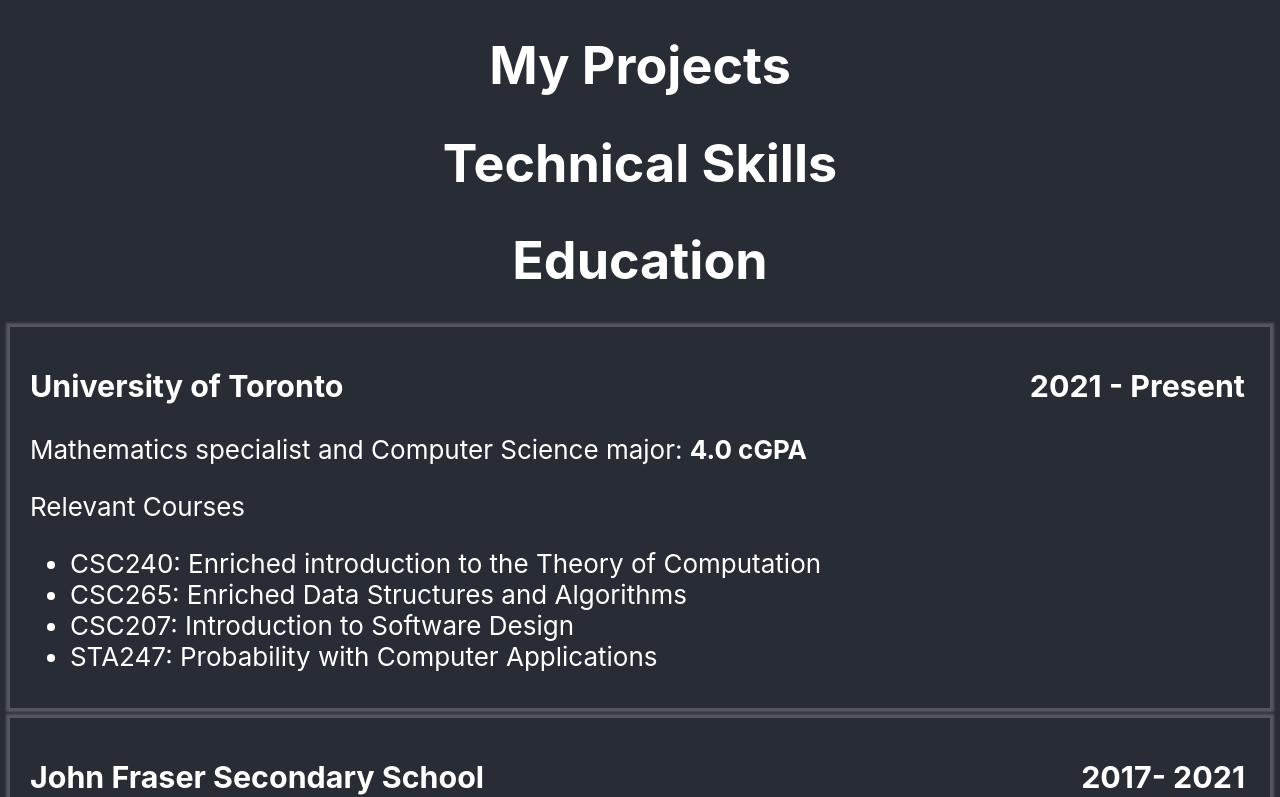
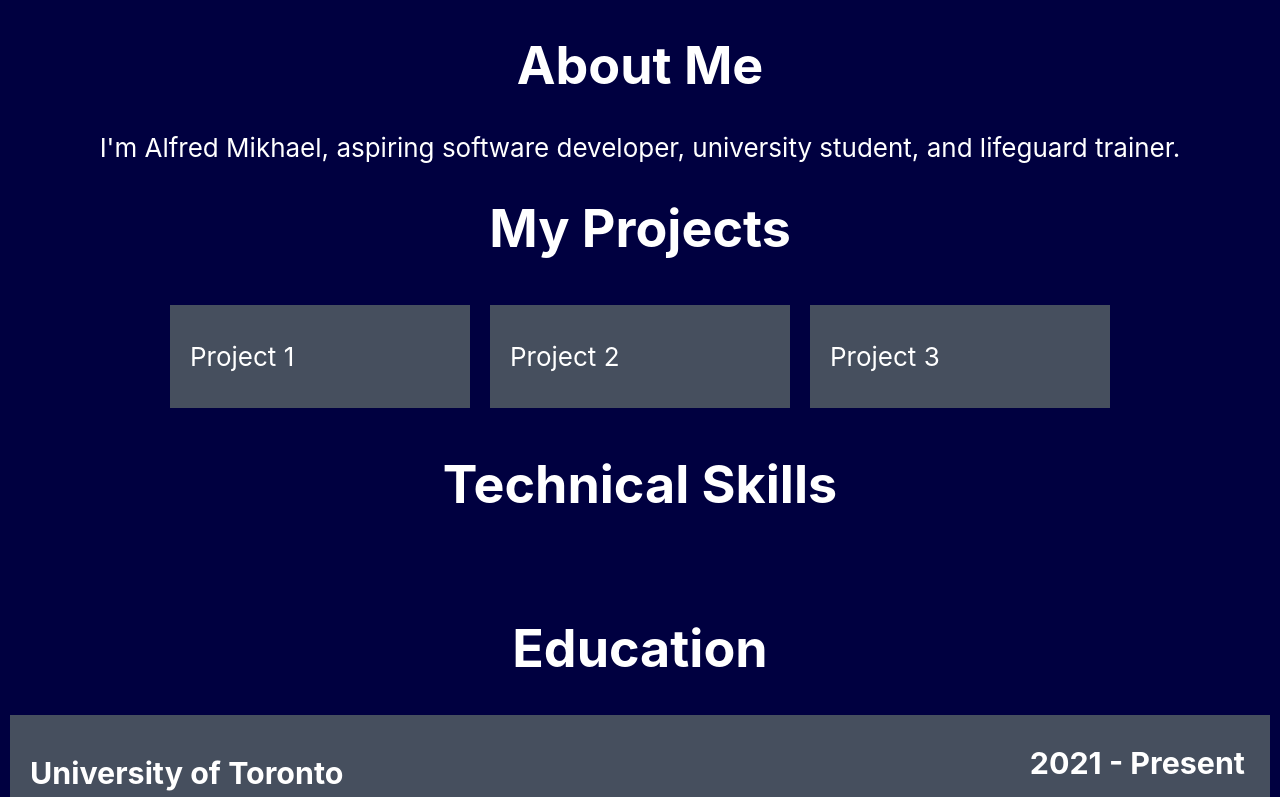
Before and after one commit to alfred-mikhael/alfred-mikhael.github.io, a React (Create React App) app: page / in a window 1280 px wide. Shown: the part 406-1203 px from the top of the page. Built offline with nearby package versions, Linux system fonts and the light colour scheme.

Commit message:
Extract Card into its own component

```diff
--- a/src/App.css
+++ b/src/App.css
@@ -3,7 +3,7 @@
 }
 
 .App-header {
-  background-color: #282c34;
+  background-color: #000040;
   min-height: 100vh;
   display: flex;
   flex-direction: column;
--- /dev/null
+++ b/src/components/card/Card.css
@@ -0,0 +1,28 @@
+.card {
+    text-align: left;
+    position: relative;
+    padding-left: 20px;
+    padding-top: 10px;
+    padding-bottom: 10px;
+    margin: 10px;
+    background-color: #464f5e;
+    /*box-shadow: 1px 1px 1px 2px rgba(255, 255, 255, 0.2);*/
+    transition: 0.3s;
+}
+
+.card:hover {
+    box-shadow: 0 0 2px 4px rgba(255, 255, 255, 0.3);
+    transition: 0.3s;
+}
+
+.card-header {
+    margin: 0;
+    padding: 0;
+}
+
+.right-align {
+    position: absolute;
+    top: 0;
+    right: 0;
+    margin-right: 25px;
+}
--- /dev/null
+++ b/src/components/card/Card.js
@@ -0,0 +1,15 @@
+import "./Card.css";
+
+
+const Card = ({ header, topRight, children }) => {
+    return (
+        <div className="card">
+            <div className="card-header">
+                {header} <span className="right-align"> {topRight} </span>
+            </div>
+            {children}
+        </div>
+    );
+}
+
+export default Card;
--- a/src/components/home/HomeScreen.css
+++ b/src/components/home/HomeScreen.css
@@ -2,7 +2,7 @@
     padding: 0;
     margin: 0;
     font-size: 6.5rem;
-    color: #a3b5d6;
+    /* color: #a3b5d6; */
 }
 
 .my-name {
@@ -40,7 +40,7 @@
 .icon-button:hover {
     width: 80px;
     height: 80px;
-    background-color: #a3b5d6;
+    background-color: #515968;
     border: none;
     display: inline-flex;
     align-items: center;
@@ -51,38 +51,20 @@
 
 ion-icon {
     font-size: 64px;
-    color: forestgreen;
-}
-
-.card {
-    text-align: left;
-    position: relative;
-    padding-left: 20px;
-    padding-top: 10px;
-    padding-bottom: 10px;
-    margin: 10px;
-    box-shadow: 0 0 2px 4px rgba(255, 255, 255, 0.2);
-    transition: 0.3s;
-}
-
-.card:hover {
-    box-shadow: 0 0 4px 8px rgba(255, 255, 255, 0.3);
-    transition: 0.3s;
-}
-
-.card-header {
-    margin: 0;
-    padding: 0;
-}
-
-.right-align {
-    position: absolute;
-    top: 0.1;
-    right: 0;
-    margin-right: 25px;
+    color: aquamarine;
 }
 
 .button-row {
     margin: none;
     padding: none;
 }
+
+.grid {
+    display: grid;
+    justify-content: center;
+    grid-template-columns: 25vw 25vw 25vw;
+}
+
+.grid-item {
+    display: inline-grid;
+}
--- a/src/components/home/HomeScreen.js
+++ b/src/components/home/HomeScreen.js
@@ -1,4 +1,6 @@
 import "./HomeScreen.css";
+import Card from "../card/Card.js";
+import reactLogo from "../../images/favicon.ico";
 
 
 const HomeScreen = () => {
@@ -14,21 +16,54 @@
             </p>
 
             <h1>
+                About Me
+            </h1>
+            <p>
+                I'm Alfred Mikhael, aspiring software developer, university student, and lifeguard trainer.
+            </p>
+
+            <h1>
                 My Projects
             </h1>
+            <div className="grid">
+                <div className="grid-item">
+                    <Card>
+                        <p>Project 1</p>
+                    </Card>
+                </div>
+                <div className="grid-item">
+                    <Card>
+                        <p>Project 2</p>
+                    </Card>
+                </div>
+                <div className="grid-item">
+                    <div className="card">
+                        <p> Project 3 </p>
+                    </div>
+                </div>
+            </div>
             <h1>
                 Technical Skills
             </h1>
+            <grid>
+                <div className="grid-item">
+                    <ion-icon style={{color: "orange"}} name="logo-html5"></ion-icon>
+                </div>
+                <div className="grid-item">
+                    <ion-icon style={{color: "#0f5fff"}}name="logo-css3"></ion-icon>
+                </div>
+                <div className="grid-item">
+                    <ion-icon name="logo-python"></ion-icon>
+                </div>
+                <div className="grid-item">
+                    <img src={reactLogo} alt=""></img>
+                </div>
+            </grid>
 
             <h1>
                 Education
             </h1>
-            <div className="card">
-                <div className="card-header">
-                    <h3>
-                        University of Toronto <span className="right-align">2021 - Present</span>
-                    </h3>
-                </div>
+            < Card header={<h3>University of Toronto</h3>} topRight={<h3>2021 - Present</h3>}>
                 <p>
                     Mathematics specialist and Computer Science major: <strong>4.0 cGPA</strong>
                 </p>
@@ -49,13 +84,11 @@
                         STA247: Probability with Computer Applications
                     </li>
                 </ul>
-            </div>
-            <div className="card">
-                <div className="card-header">
-                    <h3> John Fraser Secondary School <span className="right-align"> 2017- 2021</span></h3>
-                </div>
+            </Card>
+
+            < Card header={<h3> John Fraser Secondary School </h3>} topRight={<h3>2017- 2021</h3>}>
                 <p> Ontario Secondary School Diploma</p>
-            </div>
+            </Card>
 
             <div className="button-row">
                 {/* TODO: This is not a card header */}
--- a/src/components/navbar/Navbar.css
+++ b/src/components/navbar/Navbar.css
@@ -1,6 +1,7 @@
 /** Navbar.css **/
 .navbar {
-    background-color: #12151b;
+    background-color: #181846;
+    /* background-color: #12151b; */
     justify-content: space-between;
     display: flex;
     gap: 2rem;
```
Also changed, not shown: 1 other file (tests, documents, lock files or other folders).
